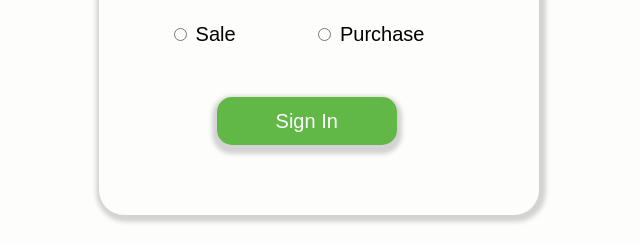
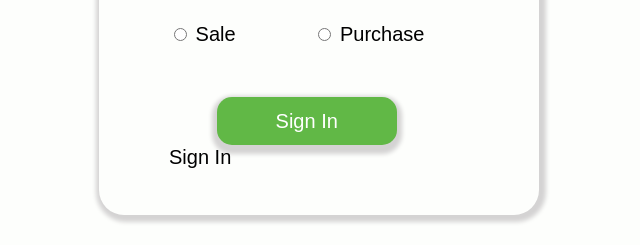
Before and after one commit to ummehanihussain0/hackathonn, a plain HTML site: page project/signin/signin.html in a window 1280 px wide. Shown: the part 387-632 px from the top of the page, 321-961 px from the left. Drawn offline with Linux system fonts and the light colour scheme.

Commit message:
Update signin.html
Signed-off-by: Umme Hani Hussain <121793260+ummehanihussain0@users.noreply.github.com>

```diff
--- a/project/signin/signin.html
+++ b/project/signin/signin.html
@@ -39,7 +39,7 @@
 </div>
  <br>
  <br>
-    <input type="submit" value="Sign In">
+    <input type="submit" value="Sign In"> Sign In
  <br>
  <br>
 </form>
```
